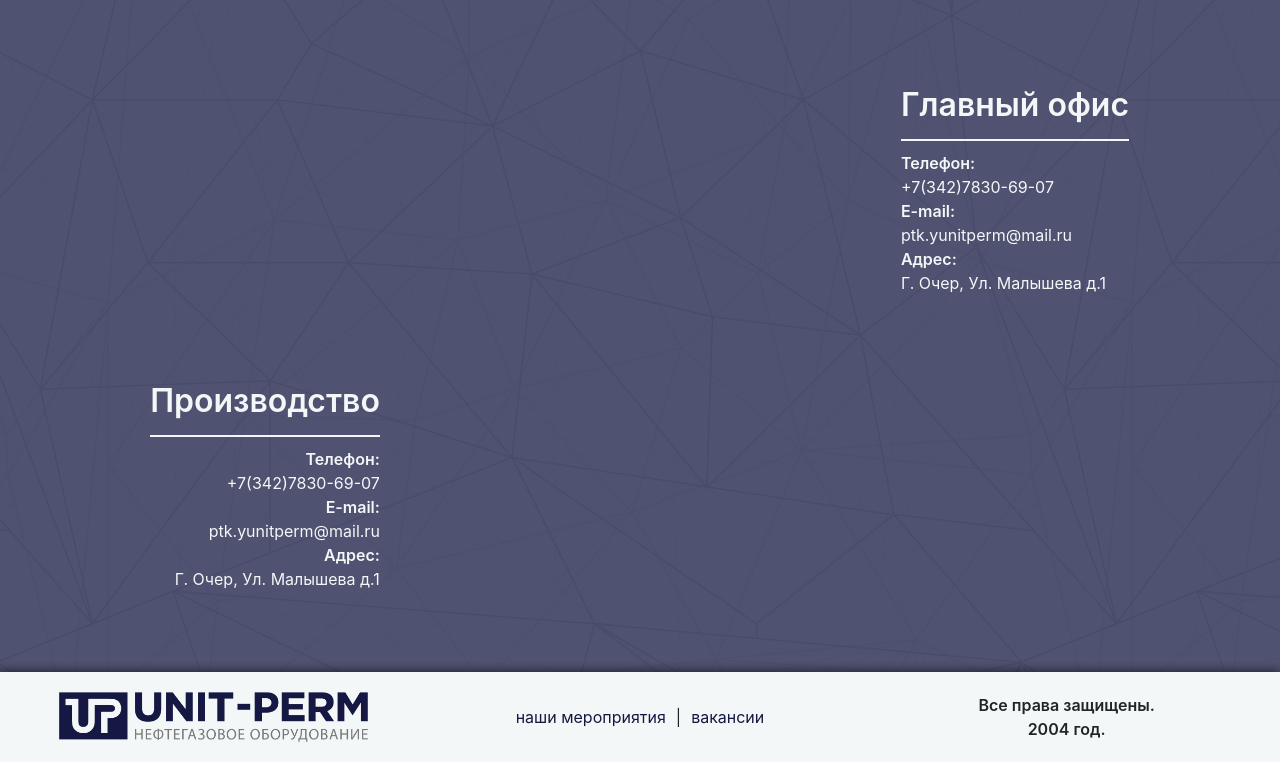
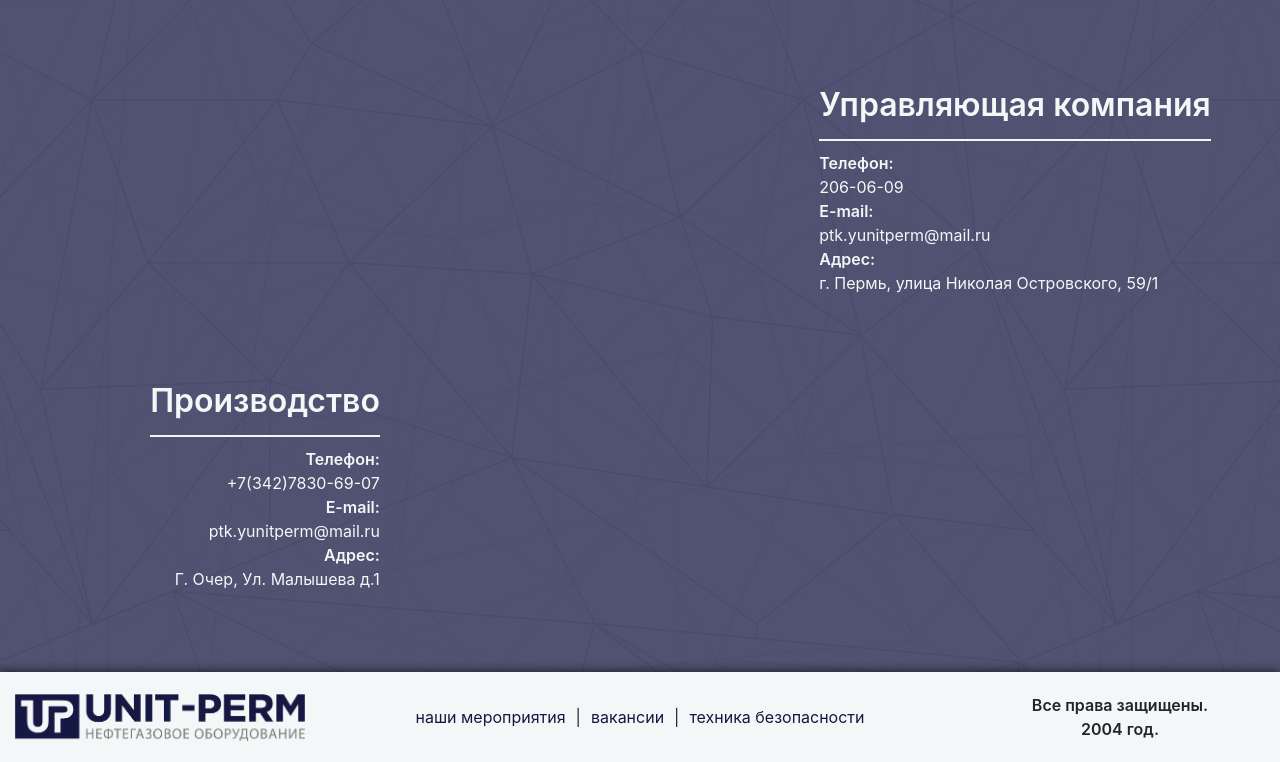
Before and after one commit to Artefakt-ff/unit-perm, a plain HTML site: page index.html in a window 1280 px wide. Shown: the part 3364-4126 px from the top of the page. Drawn offline with Linux system fonts and the light colour scheme.

Commit message:
add files

```diff
--- a/index.html
+++ b/index.html
@@ -270,11 +270,11 @@
                     width="750" height="250" frameborder="0"></iframe>
         </div>
         <div class="contacts_contact-information">
-            <div class="title_medium">Главный офис</div>
+            <div class="title_medium">Управляющая компания</div>
             <div class="hr"></div>
             <div class="contacts_contact-information-item">
                 <div class="bold">Телефон:</div>
-                +7(342)7830-69-07
+                206-06-09
             </div>
             <div class="contacts_contact-information-item">
                 <div class="bold">E-mail:</div>
@@ -282,7 +282,7 @@
             </div>
             <div class="contacts_contact-information-item">
                 <div class="bold">Адрес:</div>
-                Г. Очер, Ул. Малышева д.1
+                г. Пермь, улица Николая Островского, 59/1
             </div>
         </div>
     </div>
@@ -313,12 +313,12 @@
 <div class="footer">
     <div class="container-fluid">
         <div class="row">
-            <div class="col-md-4 col-sm-12">
+            <div class="col-md-3 col-sm-12">
                 <a href="#index" class="w-100">
                     <div class="footer__logo"></div>
                 </a>
             </div>
-            <div class="col-md-4 col-sm-12">
+            <div class="col-md-6 col-sm-12">
                 <div class="footer__menu">
                     <a href="src/pages/events.html" class="footer__menu-item">
                         наши мероприятия
@@ -327,9 +327,13 @@
                     <a href="#" class="footer__menu-item" data-toggle="modal" data-target="#employ">
                         вакансии
                     </a>
+                    <div>|</div>
+                    <a href="src/documents/tb.pdf" class="footer__menu-item" data-toggle="modal" data-target="#employ">
+                        техника безопасности
+                    </a>
                 </div>
             </div>
-            <div class="col-md-4 col-sm-12">
+            <div class="col-md-3 col-sm-12">
                 <div class="footer__copyrights bold">
                     Все права защищены.<br>
                     2004 год.
@@ -341,5 +345,5 @@
 </body>
 <script src="src/third_party/jquery/jquery-3.4.1.min.js" type="text/javascript"></script>
 <script src="src/third_party/bootstrap/js/bootstrap.min.js" type="text/javascript"></script>
-<script src="src/scroll.js" type="text/javascript"></script>
+<script src="src/js/scroll.js" type="text/javascript"></script>
 </html>
--- a/src/css/footer.sass
+++ b/src/css/footer.sass
@@ -7,19 +7,22 @@
   align-items: center
   width: 100%
 
-.footer .col-md-4
+.footer .col-md-3, .footer .col-md-6
   display: flex
   justify-content: center
   align-items: center
+
   &:last-of-type
     text-align: center
 
 
 .footer__menu
   display: flex
+  align-items: center
 
 .footer__menu-item
   margin: 0 10px
+  text-align: center
 
 .footer__logo
   margin: 20px 0
```
Also changed, not shown: src/pages/events.html (+1 -1 lines), src/css/main.css, src/js/scroll.js (renamed from src/scroll.js), 2 other files.
